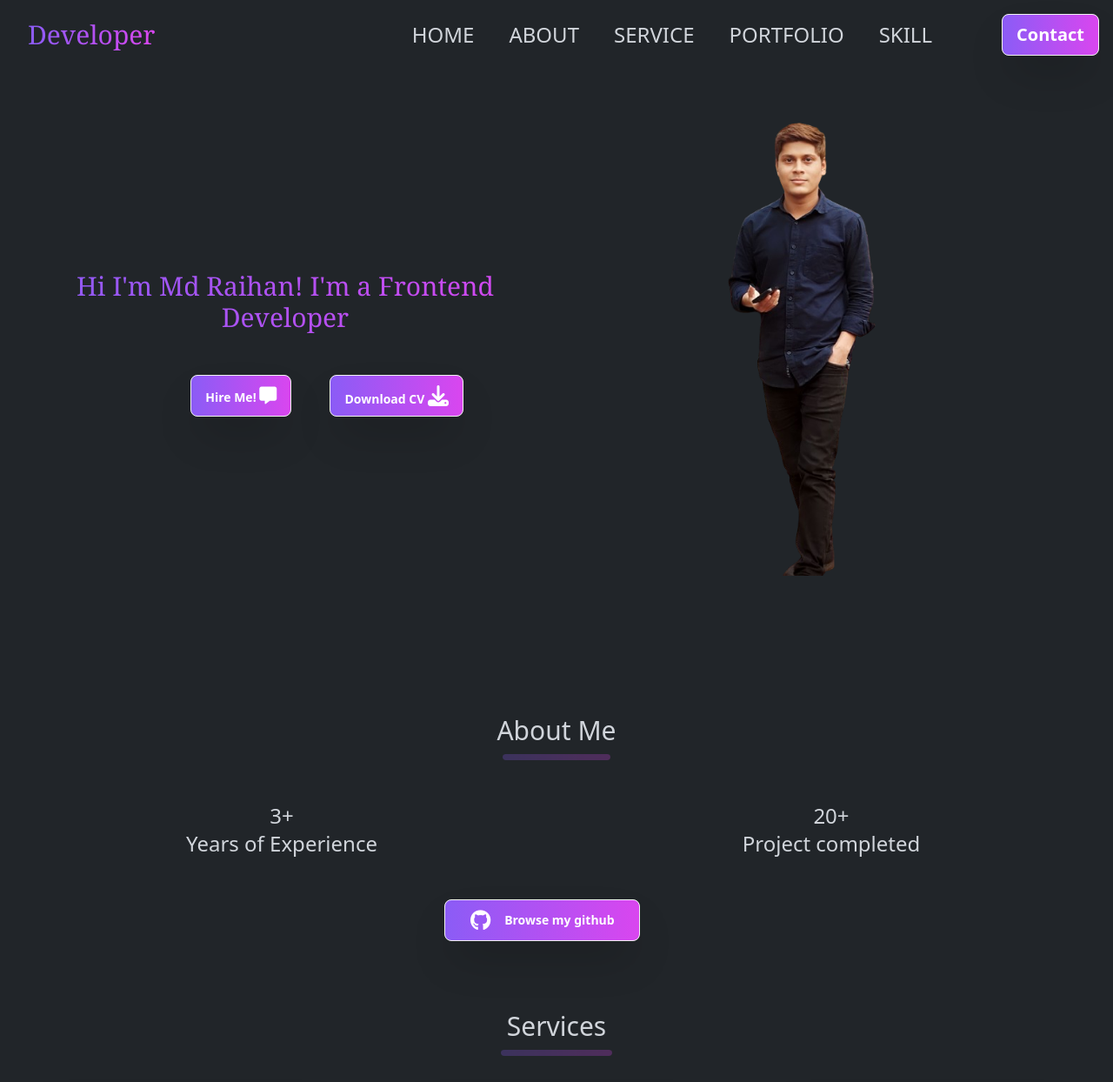
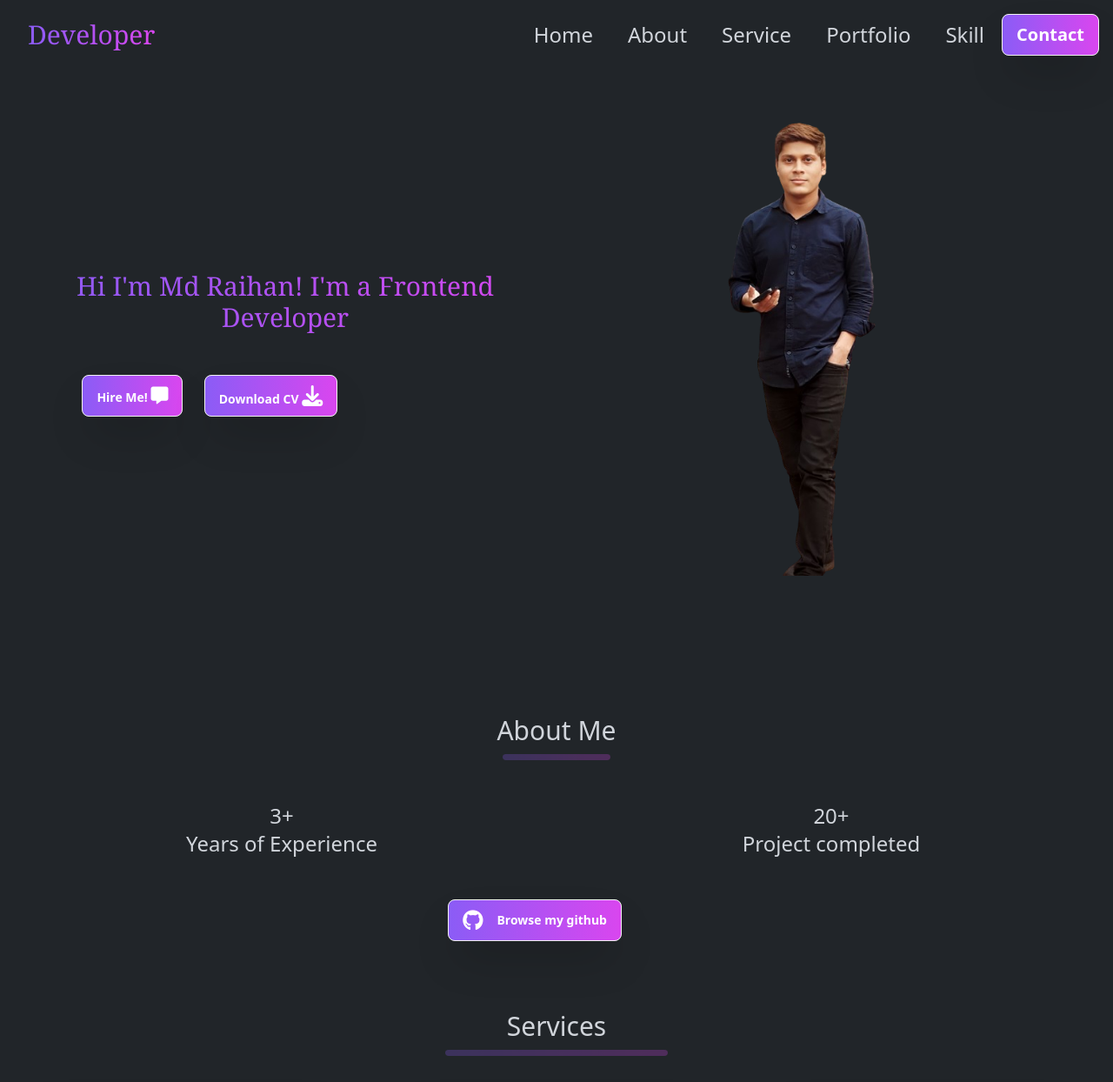
Before and after one commit to raihanchowdhury01/professional_portfolio, a website: page index.html in a window 1280 px wide. Shown: the top 1244 px of the page at 87% size. Drawn offline with nearby package versions, Linux system fonts and the light colour scheme.

Commit message:
portfolio frtures added

```diff
--- a/index.html
+++ b/index.html
@@ -20,7 +20,7 @@
     <body class="bg-dark pb-5">
 
             <!-- navigation bar design -->
-            <div class="navBar flex justify-between px-3 items-center py-3">
+            <div class="navBar md:flex justify-between px-3 items-center py-3">
                 <div class="px-3 flex justify-between items-center" id="html5">
                     <!-- logo design -->
                     <div>
@@ -29,7 +29,7 @@
                     <!-- three dot bar design -->
                     <div class="md:hidden">
                         <button><i class="fa-solid fa-bars bars  text-3xl bg-gradient-to-r from-violet-500 to-fuchsia-500 bg-clip-text text-transparent bg-center bg-cover font-serif" id="bars"></i></button>
-                        <button><i class="fa-solid fa-xmark xMark text-3xl bg-gradient-to-r from-violet-500 to-fuchsia-500 bg-clip-text text-transparent bg-center bg-cover font-serif absolute top-4 end-4 right-6 d-none" id="xMark"></i></button>
+                        <button><i class="fa-solid fa-xmark xMark text-3xl bg-gradient-to-r from-violet-500 to-fuchsia-500 bg-clip-text text-transparent bg-center bg-cover font-serif absolute top-4 end-4 right-10 d-none" id="xMark"></i></button>
                     </div>
                 </div>
                 <!-- sm < md device menubar design -->
@@ -51,9 +51,10 @@
                 </div>
 
                 <!-- lg device menubar design -->
-                <div class="flex justify-between items-center space-x-20">
+                <div class="d-none d-md-block">
+                    <div class="flex justify-between items-center space-x-5">
                         <div>
-                        <ul class="text-gray-300 text-uppercase text-2xl flex justify-between space-x-10">
+                            <ul class="text-gray-300 text-2xl flex justify-between space-x-10">
                                 <li><a href="#html5">Home</a></li>
                                 <li><a href="#about">About</a></li>
                                 <li><a href="#service">Service</a></li>
@@ -67,6 +68,7 @@
                         </div>
                     </div>
                 </div>
+            </div>
 
             <!-- header section design -->
             <div class="px-3 grid md:grid-cols-2 items-center">
@@ -76,7 +78,7 @@
                         <p class="text-3xl bg-gradient-to-r from-violet-500 to-fuchsia-500 bg-clip-text text-transparent bg-center bg-cover font-serif text-center mt-5">Hi
                             I'm Md Raihan! I'm a Frontend Developer</p>
                     </div>
-                    <div class="space-x-10 items-center mt-5 d-none d-md-block px-3 ms-[30%]">
+                    <div class="space-x-5 items-center mt-5 d-none d-md-block px-3 md:ms-[10%]">
                         <button class="btn btn-group bg-gradient-to-r from-violet-500 to-fuchsia-500 text-white shadow-2xl"><a href>Hire Me! <i class="fa-solid fa-message  text-xl bg-gradient-to-r from-violet-500 to-fuchsia-500 bg-clip-text text-transparent bg-center bg-cover text-white"></i></a></button>
                         <button class="btn btn-group bg-gradient-to-r from-violet-500 to-fuchsia-500 text-white shadow-2xl"><a href download>Download CV <i class="fa-solid fa-download  text-2xl bg-gradient-to-r from-violet-500 to-fuchsia-500 bg-clip-text text-transparent bg-center bg-cover text-white"></i></a></button>
                     </div>
@@ -107,8 +109,8 @@
                         <span id="project">0</span>+ <p>Project completed</p>
                     </div>
                 </div>
-                <div class="text-gray-300 items-center mt-5 md:ms-[10%]">
-                    <button class=" btn btn-group bg-gradient-to-r from-violet-500 to-fuchsia-500 text-white shadow-2xl mx-[20%] sm:mx-[33%] md:w-[20%]"><i class="fa-brands fa-github  text-2xl bg-gradient-to-r from-violet-500 to-fuchsia-500 bg-clip-text text-transparent bg-center bg-cover text-white me-2"></i> Browse my github</button>
+                <div class="text-gray-300 mt-5">
+                    <button class=" btn btn-group bg-gradient-to-r from-violet-500 to-fuchsia-500 text-white shadow-2xl mx-[20%] sm:mx-[33%] md:ms-[40%]"><i class="fa-brands fa-github  text-2xl bg-gradient-to-r from-violet-500 to-fuchsia-500 bg-clip-text text-transparent bg-center bg-cover text-white me-2"></i> Browse my github</button>
                 </div>
             </div>
 
@@ -117,7 +119,7 @@
             <div class="mt-20" id="service">
                 <div class="space-y-2 my-10">
                     <p class="text-3xl text-gray-300 text-center">Services</p>
-                <hr class="bg-gradient-to-r from-violet-500 to-fuchsia-500 h-2 rounded-full w-[40%] sm:w-[20%] md:w-[10%] mx-auto"/>
+                <hr class="bg-gradient-to-r from-violet-500 to-fuchsia-500 h-2 rounded-full w-[40%] sm:w-[20%] md:w-[20%] mx-auto"/>
                 </div>
                 <div class="mx-auto grid md:grid-cols-2 lg:grid-cols-3 space-y-20 md:space-y-0 md:gap-y-20">
                     <div class="text-center shadow-xl shadow-gray-700 w-75 mx-auto p-5 scale-105 hover:shadow-xl duration-500 hover:shadow-blue-300 rounded-xl space-y-5">
@@ -157,7 +159,7 @@
                 <div>
                     <div class="space-y-2 my-10">
                         <p class="text-3xl text-gray-300 text-center">My Portfolio</p>
-                    <hr class="bg-gradient-to-r from-violet-500 to-fuchsia-500 h-2 rounded-full w-[55%] sm:w-[35%] md:w-[15%] mx-auto"/>
+                    <hr class="bg-gradient-to-r from-violet-500 to-fuchsia-500 h-2 rounded-full w-[55%] sm:w-[35%] md:w-[20%] mx-auto"/>
                     </div>
                     <p class="text-center text-2xl text-gray-400">Just click on image for visit that site</p>
                 </div>
@@ -187,7 +189,7 @@
                 </div>
                 <div class="my-5 d-none d-sm-block space-y-5">
                     <p class="text-3xl text-gray-300 text-center">Framework Skills</p>
-                    <hr class="bg-gradient-to-r from-violet-500 to-fuchsia-500 h-2 rounded-full sm:w-[40%] md:w-[15%] mx-auto"/>
+                    <hr class="bg-gradient-to-r from-violet-500 to-fuchsia-500 h-2 rounded-full sm:w-[40%] md:w-[20%] mx-auto"/>
                 </div>
                 <div class="">
                     <div class="w-[60%] mx-auto">
@@ -216,7 +218,7 @@
             <div class="bg-[#161216] py-2 mt-40" id="contact">
                 <div class="space-y-2 my-10">
                     <p class="text-3xl text-gray-300 text-center">Contact With me!</p>
-                <hr class="bg-gradient-to-r from-violet-500 to-fuchsia-500 h-2 rounded-full w-[80%] sm:w-[40%] md:w-[20%] mx-auto"/>
+                <hr class="bg-gradient-to-r from-violet-500 to-fuchsia-500 h-2 rounded-full w-[80%] sm:w-[40%] md:w-[25%] mx-auto"/>
                 </div>
                 <div class="md:flex justify-around items-center">
                     <div class="px-3">
```
Also changed, not shown: output.css. Lines whose indentation alone changed are shown as unchanged.
